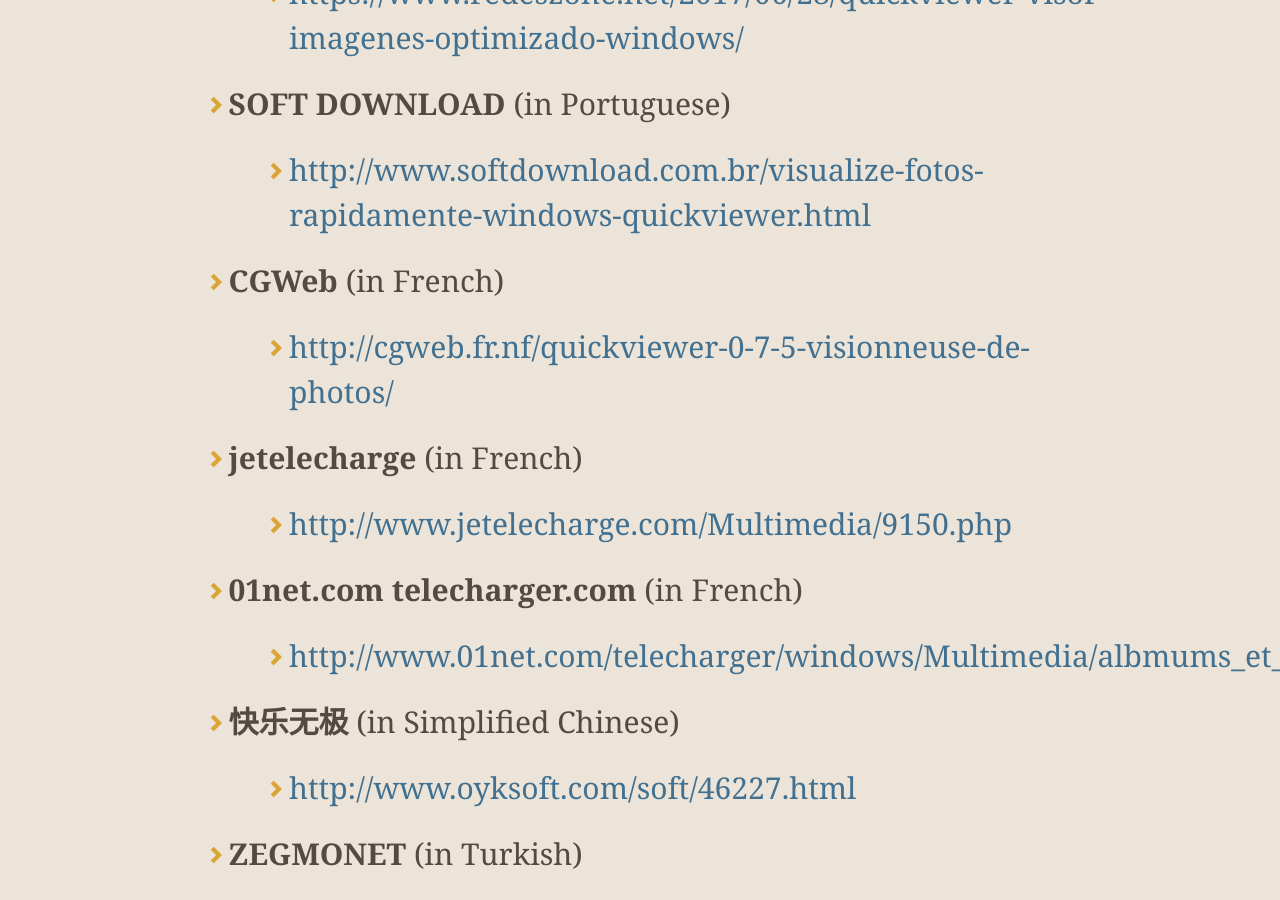
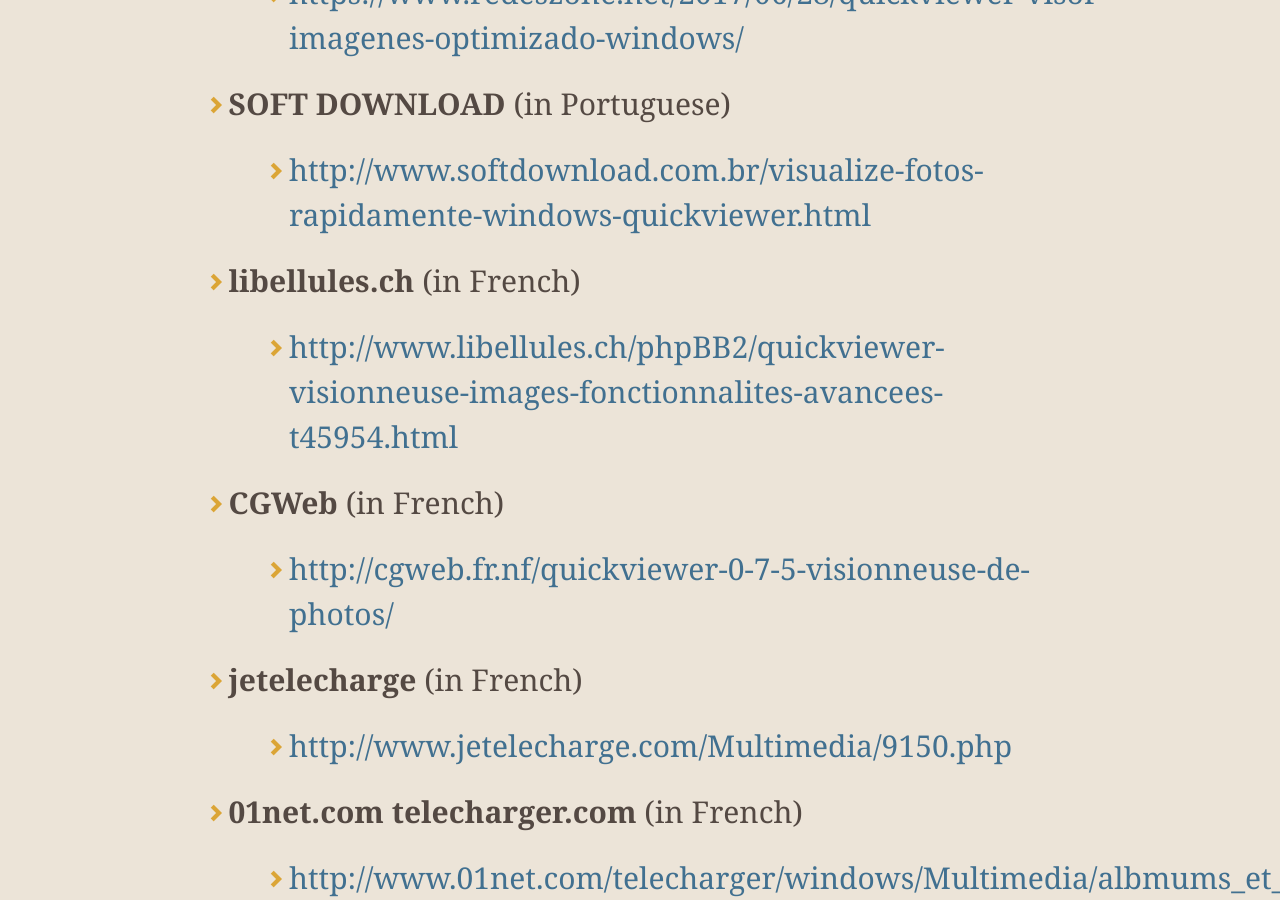
Before and after one commit to kanryu/quickviewer, a Jekyll site: the page built from docs/index.md, in a window 1280 px wide and 900 px high, scrolled down 5385 px. Built offline with Jekyll 4.4.1, drawn with Linux system fonts in a browser that asks for light colours; nearby versions of some CDN libraries; comment, search, counter and statistics services are not loaded; our own code applies the rules of GitHub Pages for plain Markdown files.

Commit message:
Update index.md

```diff
--- a/docs/index.md
+++ b/docs/index.md
@@ -90,6 +90,8 @@ You can also clone the latest source code from **[this repository.](https://gith
     - [https://www.redeszone.net/2017/06/28/quickviewer-visor-imagenes-optimizado-windows/](https://www.redeszone.net/2017/06/28/quickviewer-visor-imagenes-optimizado-windows/)
 - **SOFT DOWNLOAD** (in Portuguese)
     - [http://www.softdownload.com.br/visualize-fotos-rapidamente-windows-quickviewer.html](http://www.softdownload.com.br/visualize-fotos-rapidamente-windows-quickviewer.html)
+- **libellules.ch** (in French)
+    - [http://www.libellules.ch/phpBB2/quickviewer-visionneuse-images-fonctionnalites-avancees-t45954.html](http://www.libellules.ch/phpBB2/quickviewer-visionneuse-images-fonctionnalites-avancees-t45954.html)
 - **CGWeb** (in French)
     - [http://cgweb.fr.nf/quickviewer-0-7-5-visionneuse-de-photos/](http://cgweb.fr.nf/quickviewer-0-7-5-visionneuse-de-photos/)
 - **jetelecharge** (in French)
```
